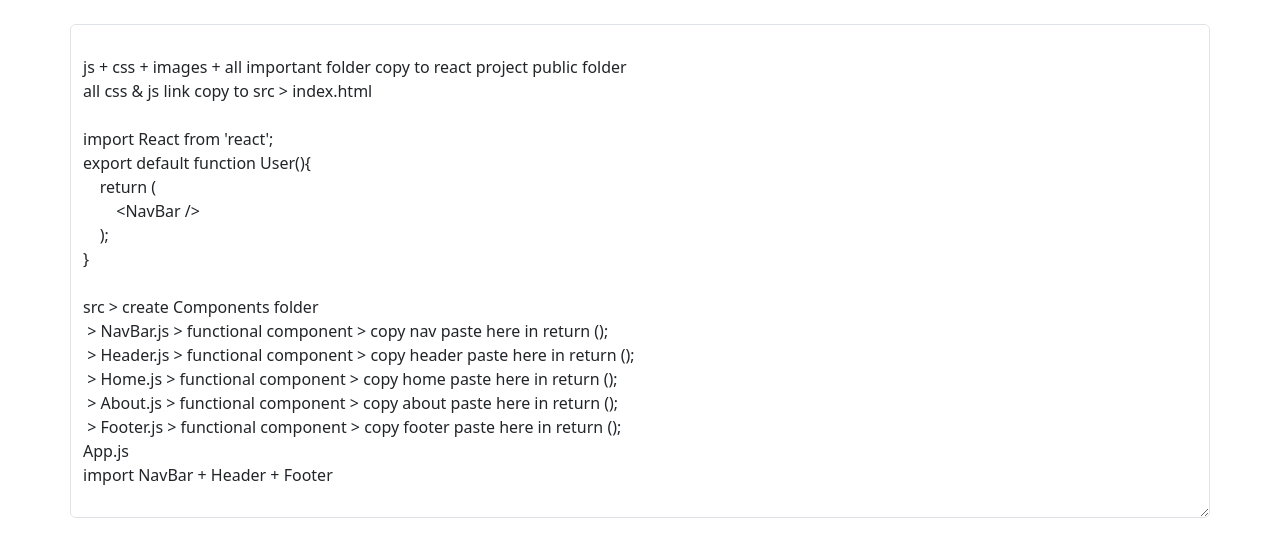
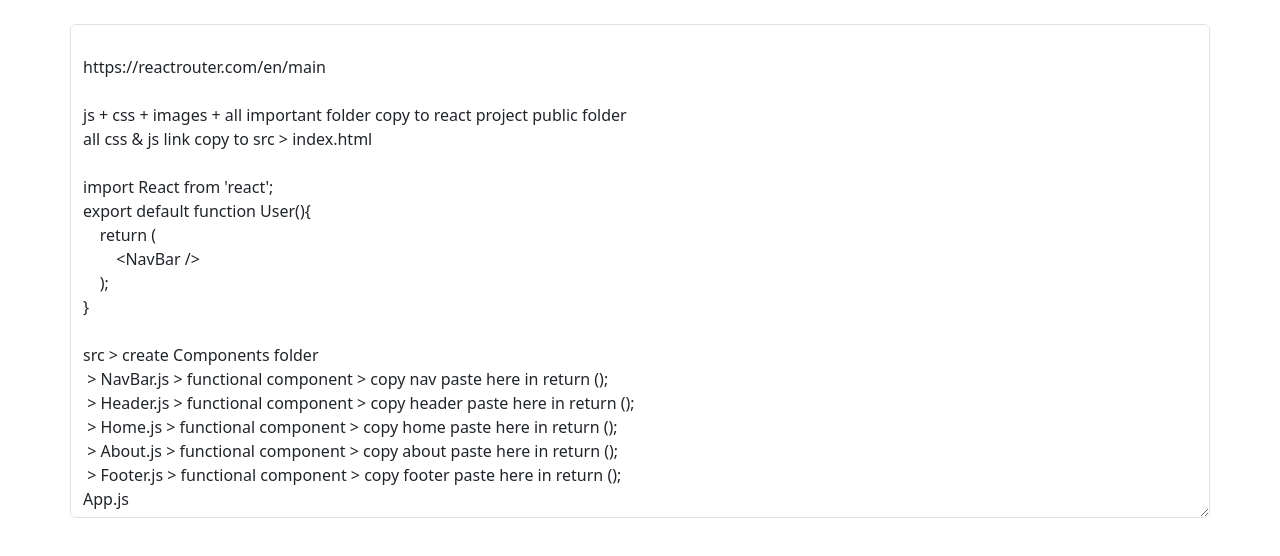
Before and after one commit to portfolio1111/arman_react_documentation, a plain HTML site: page templating.html in a window 1280 px wide. Drawn offline with nearby package versions, Linux system fonts and the light colour scheme.

Commit message:
Update templating.html

```diff
--- a/templating.html
+++ b/templating.html
@@ -14,6 +14,8 @@
     <div class="container pt-4">
       <div class="row">
         <textarea cols="200" rows="20" class="form-control">
+https://reactrouter.com/en/main
+
 js + css + images + all important folder copy to react project public folder
 all css & js link copy to src > index.html
 
```
